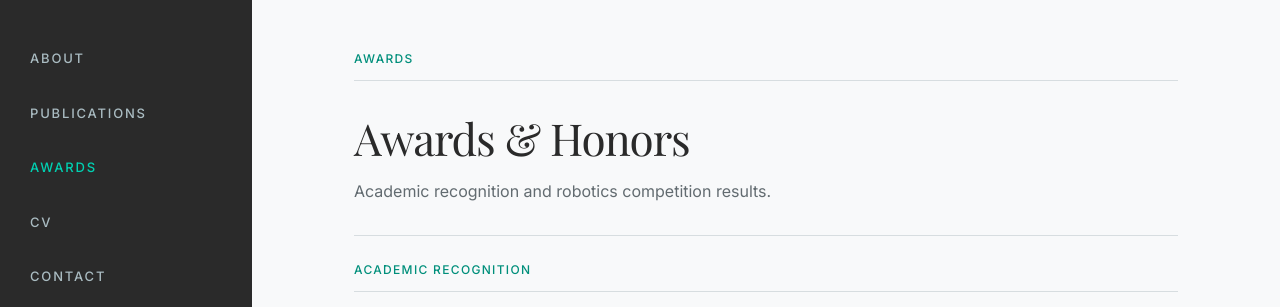
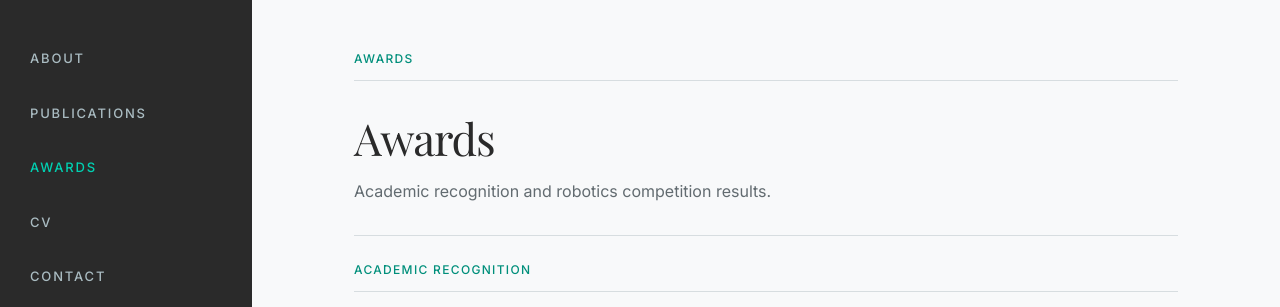
Before and after one commit to arimuraKoshun/arimuraKoshun.github.io, a plain HTML site: page awards.html in a window 1280 px wide. Shown: the top 307 px of the page. Drawn offline with nearby package versions, Linux system fonts and the light colour scheme.

Commit message:
Simplify Awards page heading

```diff
--- a/awards.html
+++ b/awards.html
@@ -4,7 +4,7 @@
     <meta charset="utf-8">
     <meta name="viewport" content="width=device-width, initial-scale=1">
     <meta name="description" content="Academic awards and robotics competition results of Koshun Arimura.">
-    <title>Awards &amp; Honors — Koshun Arimura | 有村幸峻</title>
+    <title>Awards — Koshun Arimura | 有村幸峻</title>
     <link rel="preconnect" href="https://fonts.googleapis.com">
     <link rel="preconnect" href="https://fonts.gstatic.com" crossorigin>
     <link href="https://fonts.googleapis.com/css2?family=Inter:wght@400;500;600&family=Noto+Sans+JP:wght@400;500;600&family=Oswald:wght@400;500&family=Playfair+Display:wght@400;500&display=swap" rel="stylesheet">
@@ -17,7 +17,7 @@
         <div class="content page-content">
             <header class="page-header">
                 <p class="eyebrow top-eyebrow">Awards</p>
-                <h1>Awards &amp; Honors</h1>
+                <h1>Awards</h1>
                 <p>Academic recognition and robotics competition results.</p>
             </header>
 
```
